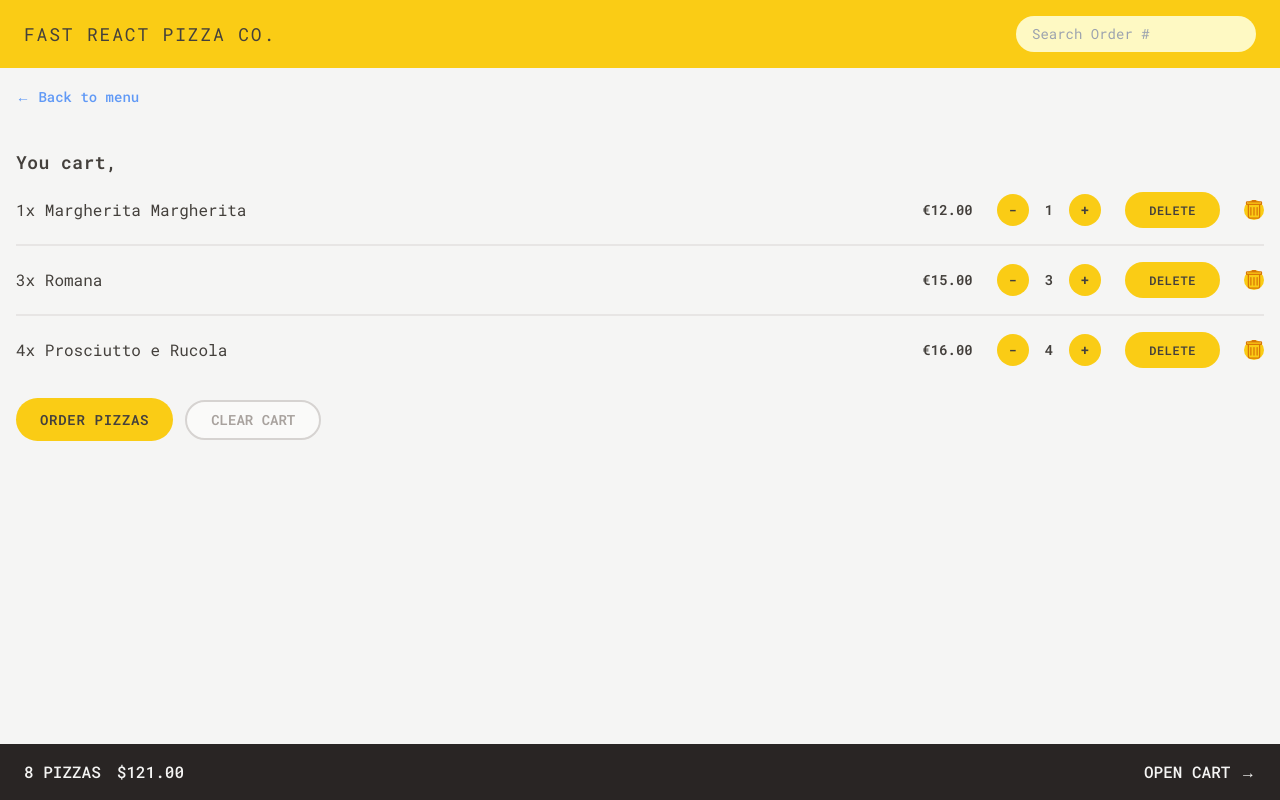
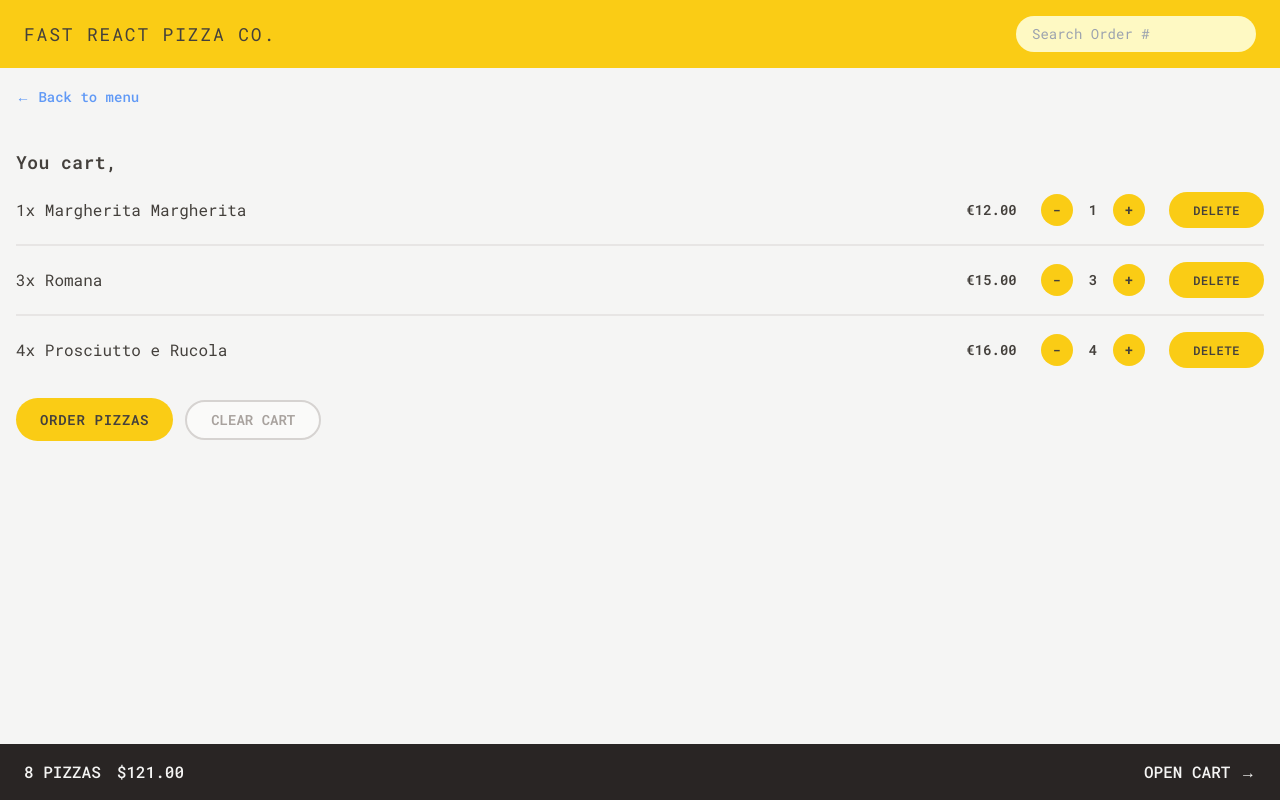
Before and after one commit to sofianeberkane202/fast-delevry-pizza, a React (Vite) app: page /cart in a window 1280 px wide. Built offline with nearby package versions, Linux system fonts and the light colour scheme.

Commit message:
Fix a small problem of adjusting responsivity in Cartitem component in small screens

```diff
--- a/src/features/Cart/CartItem.jsx
+++ b/src/features/Cart/CartItem.jsx
@@ -31,11 +31,7 @@ function CartItem({ item }) {
           Delete
         </Button>
 
-        <Button
-          type={"small"}
-          style={"h-5 w-5 bg-transparent px-0 py-0 hover:bg-transparent"}
-          handleState={handleDeleteCartItem}
-        >
+        <Button type={"small"} style={"block sm:hidden h-5 w-5 bg-transparent"} handleState={handleDeleteCartItem}>
           <svg
             xmlns="http://www.w3.org/2000/svg"
             width="16"
```
